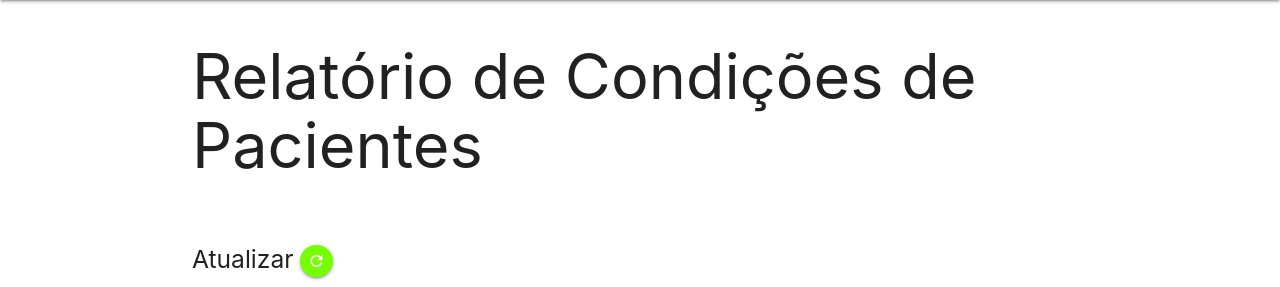
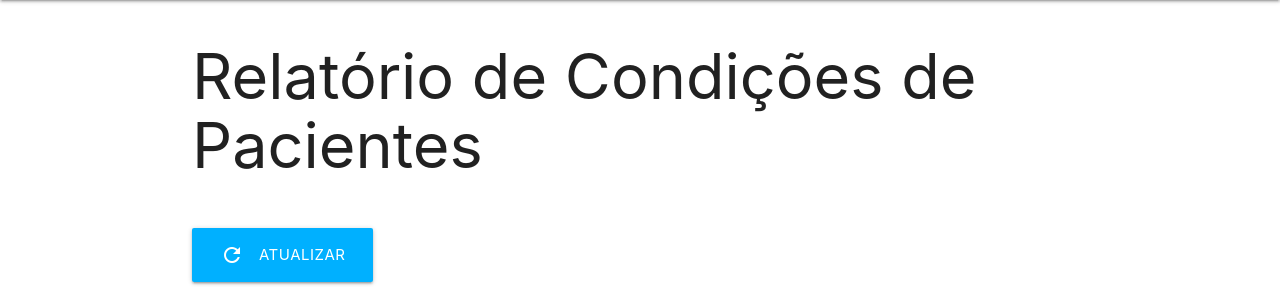
Before and after one commit to MatteoSpera/ClinicaBichoFeliz, a PHP site: page /VIEW/condicao/lstCondicao.php in a window 1280 px wide. Shown: the part 64-351 px from the top of the page. Run offline with PHP 8.4, Linux system fonts and the light colour scheme; the visitor is signed in with stand-in values (Sample User, id 1); data that the repository does not hold is empty.

Commit message:
Botão Atualizar Melhorado em lstCondicao

```diff
--- a/VIEW/condicao/lstCondicao.php
+++ b/VIEW/condicao/lstCondicao.php
@@ -32,7 +32,7 @@ $lstCondicao = $bll->Select();
 
     <div class="container">
         <h1>Relatório de Condições de Pacientes</h1><br>
-        <h5>Atualizar <a class="btn-floating btn-small waves-effect waves-light light-green accent-3" href="javascript:location.reload();"><i class="material-icons">refresh</i></a></h5>
+        <a class="waves-effect waves-light btn-large light-blue accent-3" href="javascript:location.reload();"><i class="material-icons left">refresh</i>Atualizar</a><br><br>
 
         <table class="striped light-green lighten-3">
 
```
